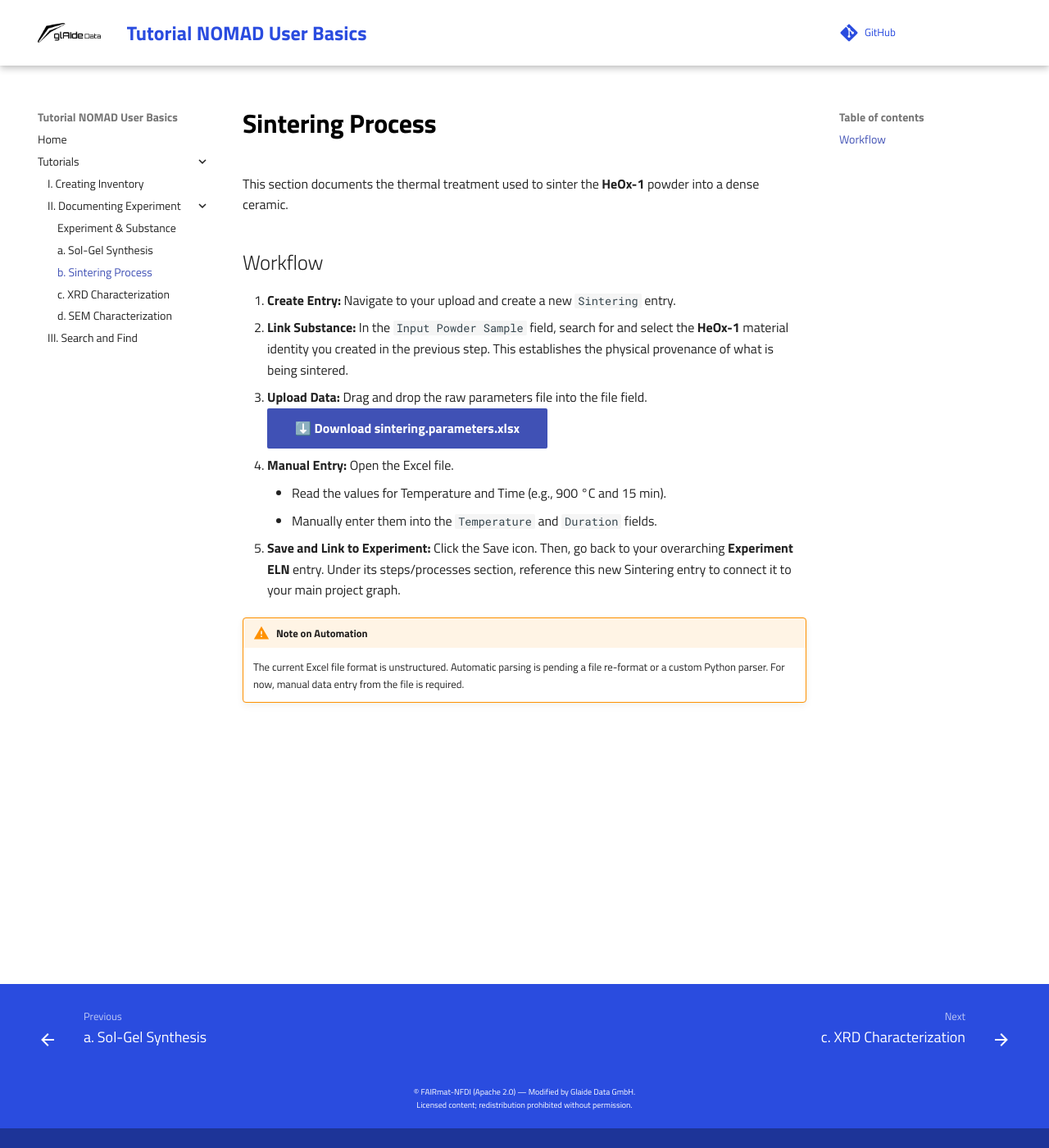
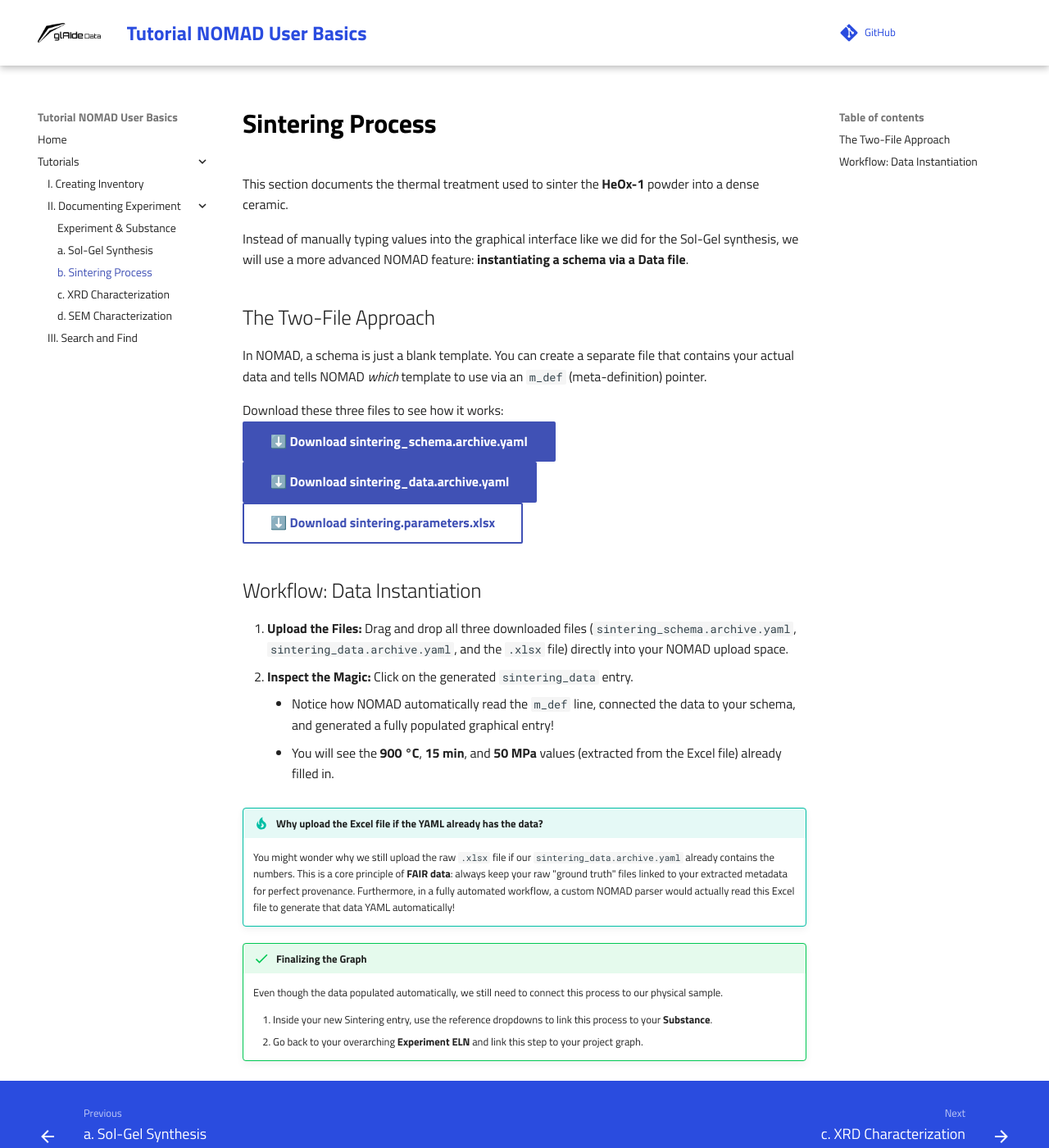
Before and after one commit to AK-Feldhoff-LUH/nomad-docs-ak-feldhoff, an MkDocs documentation site: the page built from docs/04_sintering_process.md, in a window 1280 px wide and 1400 px high. Shown: the whole window at 82% size. Built offline with MkDocs 1.6.1 and Material for MkDocs 9.7.7, drawn with Linux system fonts in a browser that asks for light colours; comment, search, counter and statistics services are not loaded.

Commit message:
Updated Synthesis and Sintering tutorials with Data YAML instantiation

```diff
--- a/docs/04_sintering_process.md
+++ b/docs/04_sintering_process.md
@@ -2,16 +2,27 @@
 
 This section documents the thermal treatment used to sinter the **HeOx-1** powder into a dense ceramic.
 
-## Workflow
-1.  **Create Entry:** Navigate to your upload and create a new `Sintering` entry.
-2.  **Link Substance:** In the `Input Powder Sample` field, search for and select the **HeOx-1** material identity you created in the previous step. This establishes the physical provenance of what is being sintered.
-3.  **Upload Data:** Drag and drop the raw parameters file into the file field.
-    [⬇️ Download sintering.parameters.xlsx](assets/sintering.parameters.xlsx){ .md-button .md-button--primary }
+Instead of manually typing values into the graphical interface like we did for the Sol-Gel synthesis, we will use a more advanced NOMAD feature: **instantiating a schema via a Data file**.
 
-4.  **Manual Entry:** Open the Excel file.
-    * Read the values for Temperature and Time (e.g., 900 °C and 15 min).
-    * Manually enter them into the `Temperature` and `Duration` fields.
-5.  **Save and Link to Experiment:** Click the Save icon. Then, go back to your overarching **Experiment ELN** entry. Under its steps/processes section, reference this new Sintering entry to connect it to your main project graph.
+## The Two-File Approach
+In NOMAD, a schema is just a blank template. You can create a separate file that contains your actual data and tells NOMAD *which* template to use via an `m_def` (meta-definition) pointer.
 
-!!! warning "Note on Automation"
-    The current Excel file format is unstructured. Automatic parsing is pending a file re-format or a custom Python parser. For now, manual data entry from the file is required.
+Download these three files to see how it works:
+[⬇️ Download sintering_schema.archive.yaml](assets/sintering_schema.archive.yaml){ .md-button .md-button--primary }
+[⬇️ Download sintering_data.archive.yaml](assets/sintering_data.archive.yaml){ .md-button .md-button--primary }
+[⬇️ Download sintering.parameters.xlsx](assets/sintering.parameters.xlsx){ .md-button }
+
+## Workflow: Data Instantiation
+1. **Upload the Files:** Drag and drop all three downloaded files (`sintering_schema.archive.yaml`, `sintering_data.archive.yaml`, and the `.xlsx` file) directly into your NOMAD upload space.
+2. **Inspect the Magic:** Click on the generated `sintering_data` entry.
+    * Notice how NOMAD automatically read the `m_def` line, connected the data to your schema, and generated a fully populated graphical entry!
+    * You will see the **900 °C**, **15 min**, and **50 MPa** values (extracted from the Excel file) already filled in.
+
+!!! tip "Why upload the Excel file if the YAML already has the data?"
+    You might wonder why we still upload the raw `.xlsx` file if our `sintering_data.archive.yaml` already contains the numbers. This is a core principle of **FAIR data**: always keep your raw "ground truth" files linked to your extracted metadata for perfect provenance. Furthermore, in a fully automated workflow, a custom NOMAD parser would actually read this Excel file to generate that data YAML automatically!
+
+!!! success "Finalizing the Graph"
+    Even though the data populated automatically, we still need to connect this process to our physical sample.
+
+    1. Inside your new Sintering entry, use the reference dropdowns to link this process to your **Substance**.
+    2. Go back to your overarching **Experiment ELN** and link this step to your project graph.
--- /dev/null
+++ b/docs/assets/sintering_data.archive.yaml
@@ -0,0 +1,5 @@
+data:
+  m_def: sintering_schema.archive.yaml#/definitions/sections/SinteringProcess
+  final_temperature: 900
+  dwell_time: 15
+  applied_pressure: 50
```
Also changed, not shown: docs/03_sol_gel_synthesis.md (+8 -3 lines), docs/assets/sintering_schema.archive.yaml (+14 -25 lines), 2 other files.
